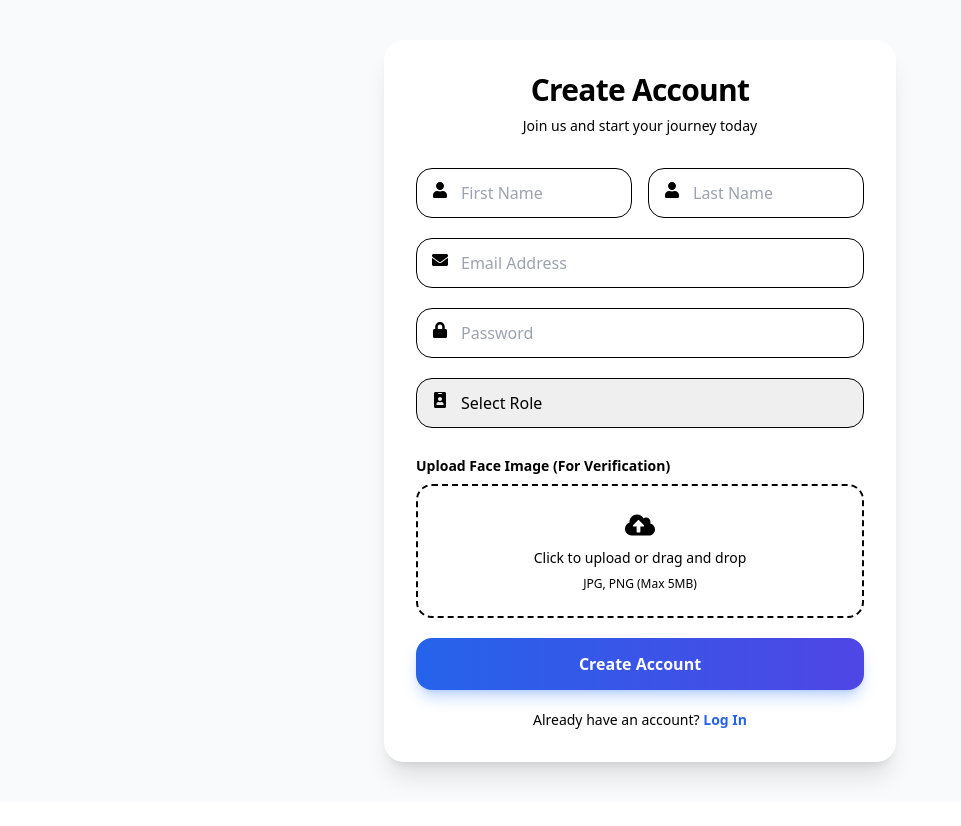
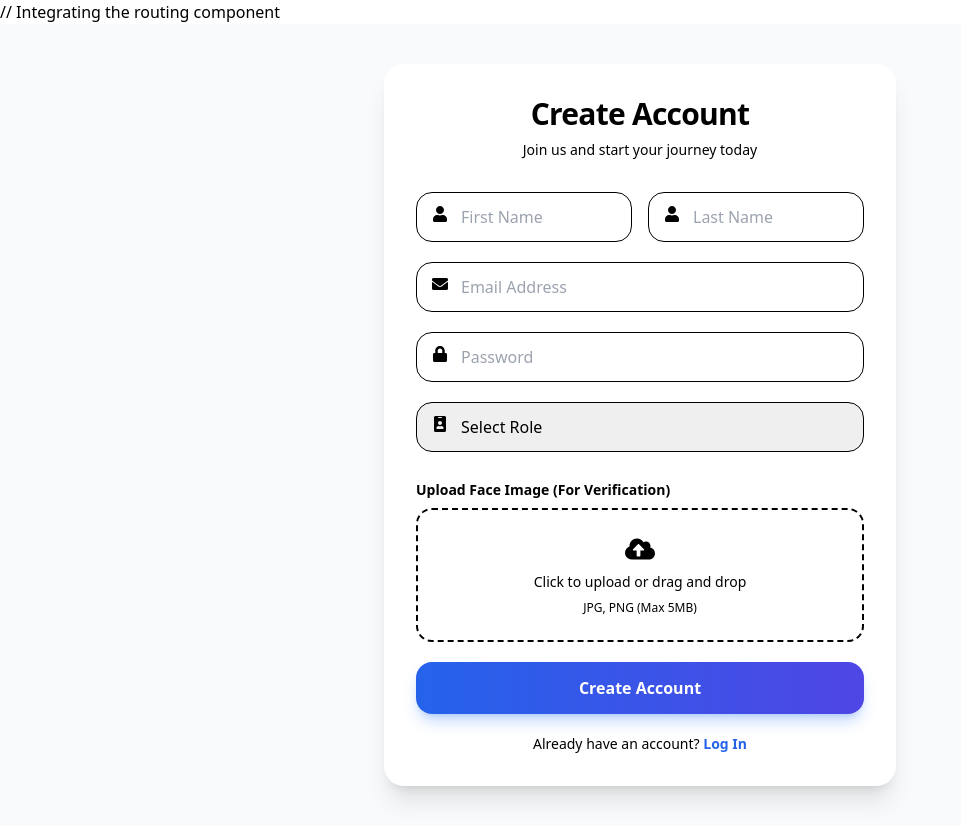
Before and after one commit to hasnain1439/LMS-UI, a React (Vite) app: page /register in a window 1280 px wide. Shown: the whole page, without its empty margins (0-961 px from the left). Before the commit the page ends 802 px from the top, so only its background shows below. Built offline with nearby package versions, Linux system fonts and the light colour scheme; no server answers.

Commit message:
update some thing

```diff
--- a/src/App.jsx
+++ b/src/App.jsx
@@ -6,6 +6,7 @@ import FypRoutes from "./routes/FypRoutes";
 function App() {
   return (
     <UserProvider>
+      // Integrating the routing component
       <FypRoutes />
     </UserProvider>
   );
```
